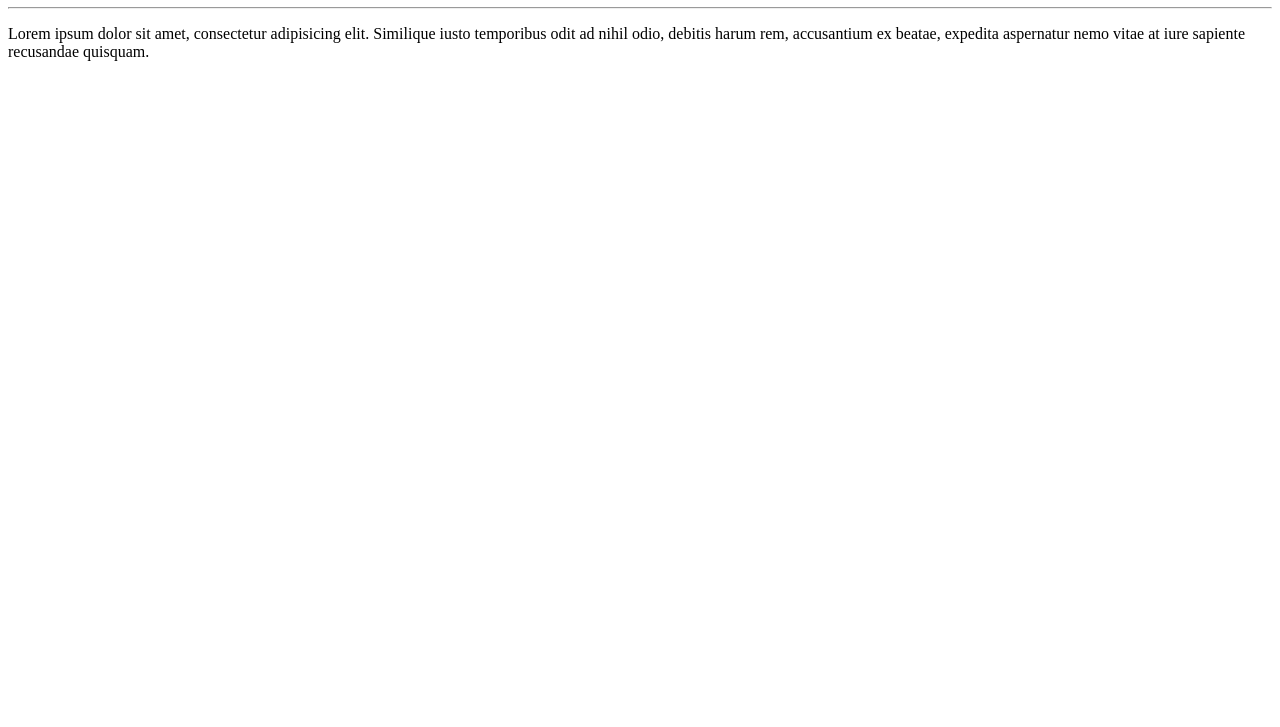
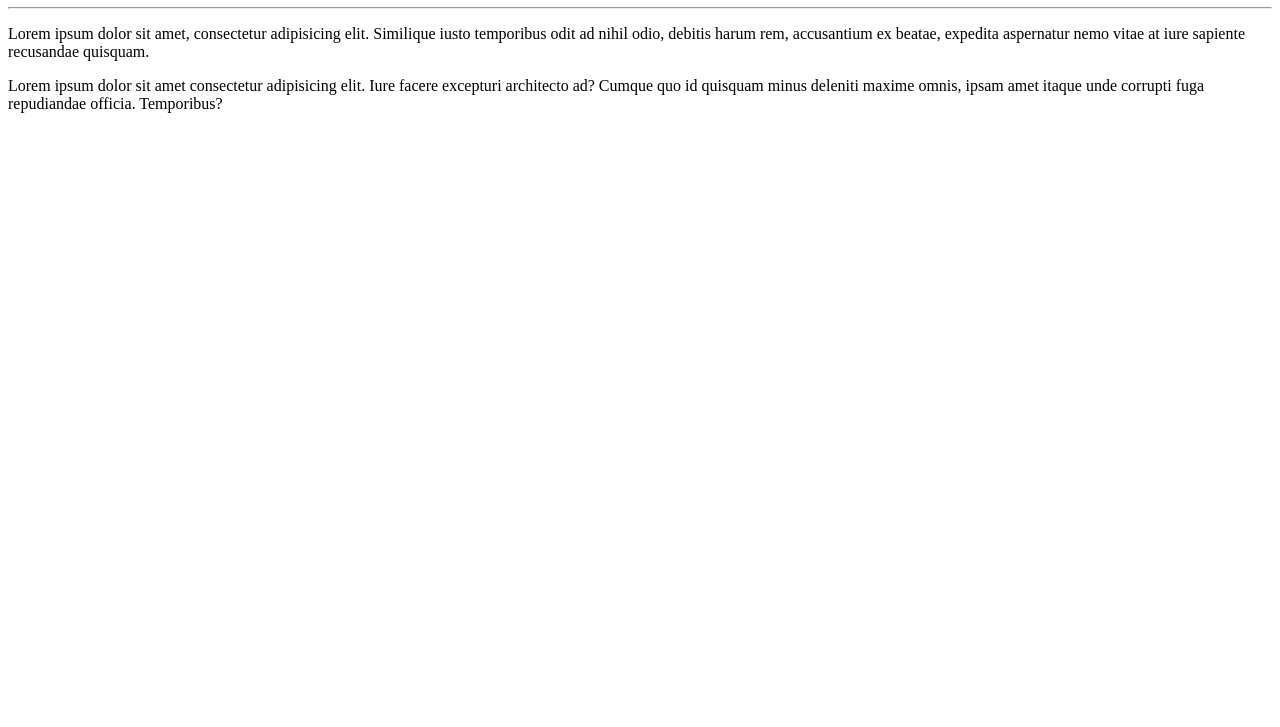
Before and after one commit to Antonio-Lopes-Campos/Ola-todo-mundo, a plain HTML site: page Site-exemplo/index.html in a window 1280 px wide. Shown: the part 73-800 px from the top of the page. Drawn offline with Linux system fonts and the light colour scheme.

Commit message:
Adicionei um parágrafo

```diff
--- a/Site-exemplo/index.html
+++ b/Site-exemplo/index.html
@@ -11,5 +11,6 @@
     <hr>
     <p>Lorem ipsum dolor sit amet, consectetur adipisicing elit. Similique iusto temporibus odit ad nihil odio, debitis harum rem, accusantium ex beatae, expedita aspernatur nemo vitae at iure sapiente recusandae quisquam.
     </p>
+    <p>Lorem ipsum dolor sit amet consectetur adipisicing elit. Iure facere excepturi architecto ad? Cumque quo id quisquam minus deleniti maxime omnis, ipsam amet itaque unde corrupti fuga repudiandae officia. Temporibus?</p>
 </body>
 </html>
```
